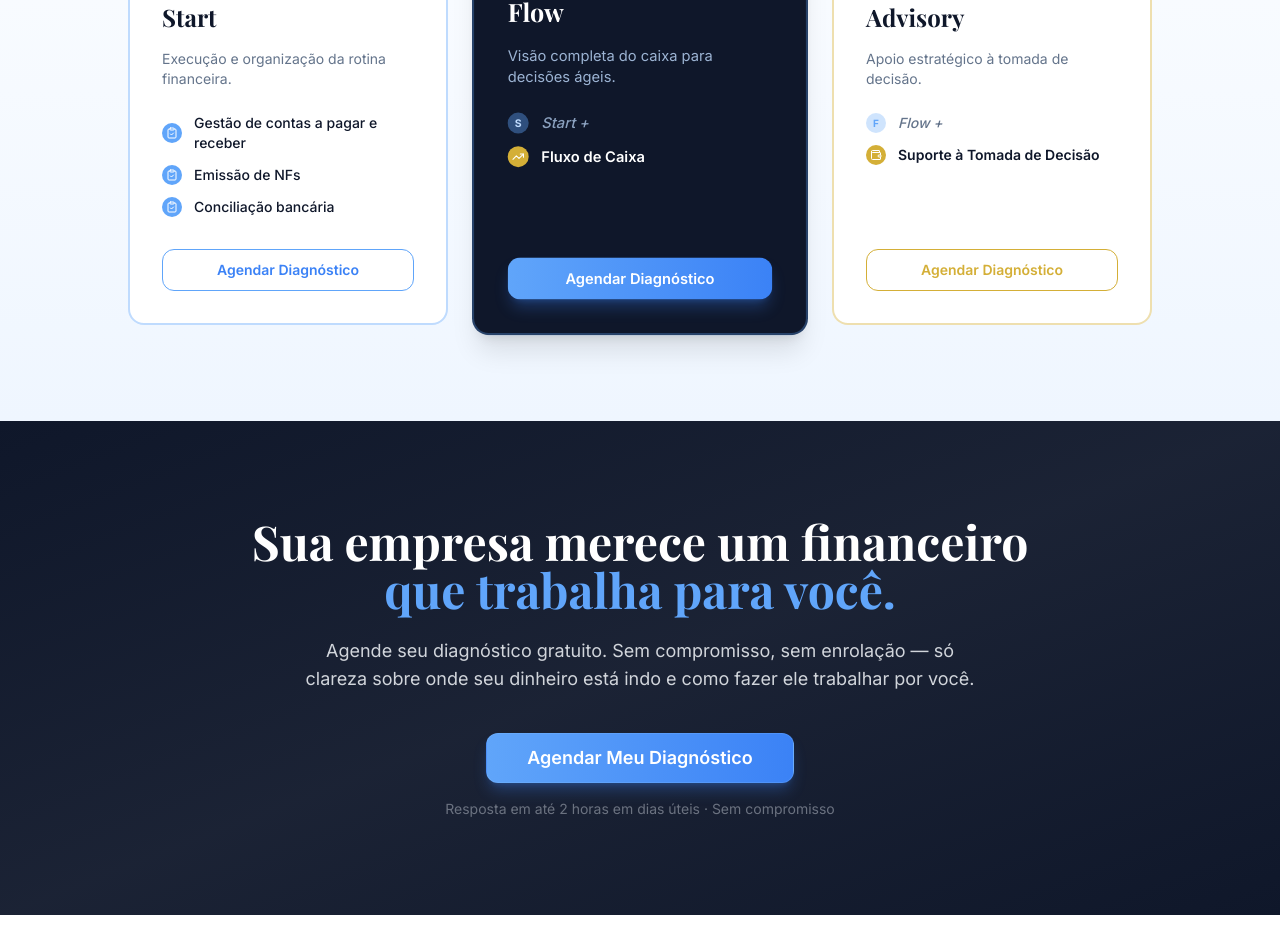
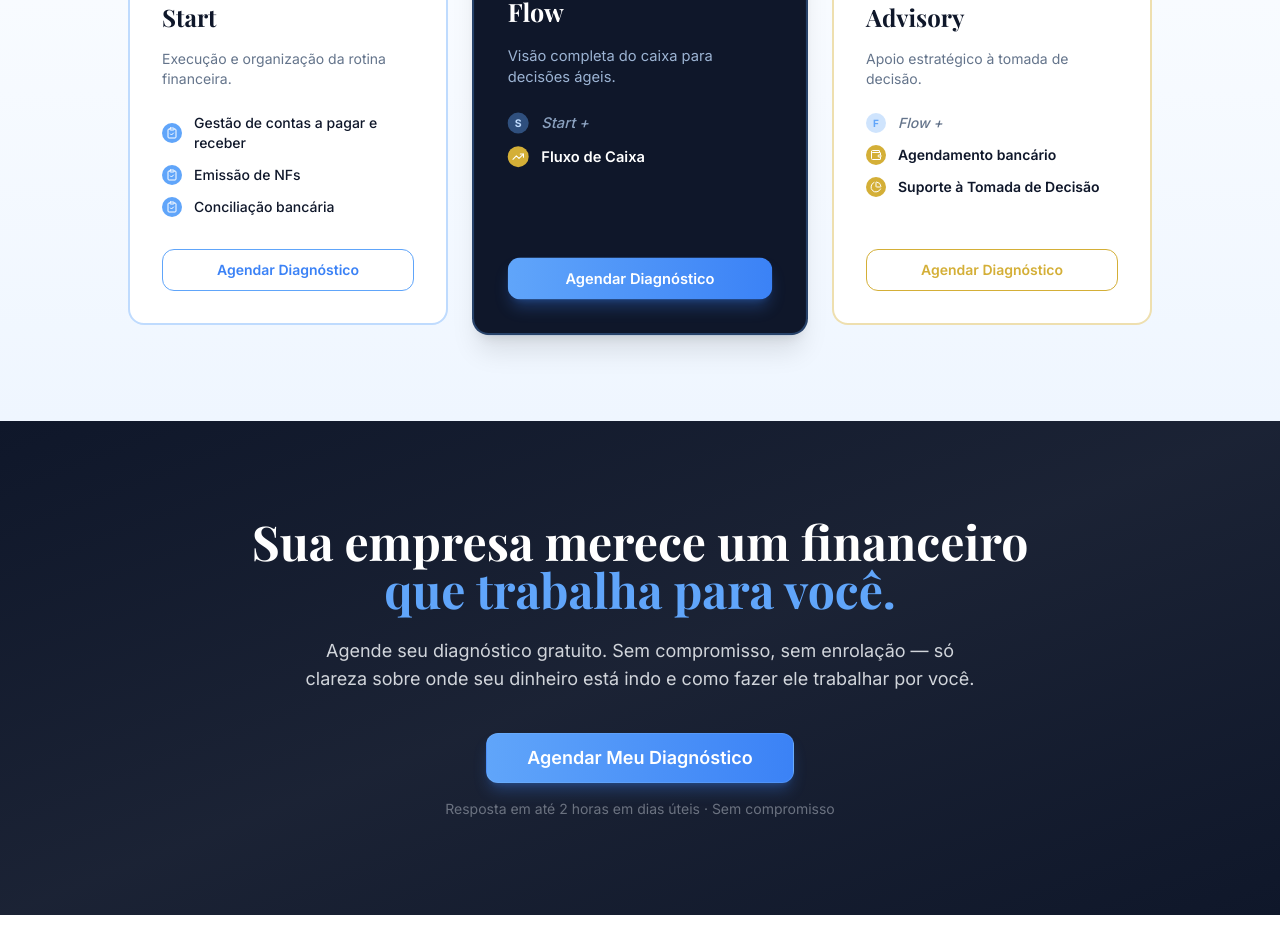
Before and after one commit to vmrauch-sketch/BPO-FINANCEIRO, a React (Vite) app: page / in a window 1280 px wide. Shown: the part 6244-7186 px from the top of the page. Built offline with nearby package versions, Linux system fonts and the light colour scheme.

Commit message:
Atualizou planos Flow e Advisory
Co-authored-by: vmrauch-sketch <227260431+vmrauch-sketch@users.noreply.github.com>

```diff
--- a/src/pages/ValoromBPO.tsx
+++ b/src/pages/ValoromBPO.tsx
@@ -604,6 +604,12 @@ const ValoromBPO = () => {
                     <div className="w-5 h-5 bg-[#D4AF37] rounded-full flex items-center justify-center flex-shrink-0">
                       <Wallet className="w-3 h-3 text-white" />
                     </div>
+                    <span className="text-sm text-primary font-semibold">Agendamento bancário</span>
+                  </div>
+                  <div className="flex items-center gap-3">
+                    <div className="w-5 h-5 bg-[#D4AF37] rounded-full flex items-center justify-center flex-shrink-0">
+                      <PieChart className="w-3 h-3 text-white" />
+                    </div>
                     <span className="text-sm text-primary font-semibold">Suporte à Tomada de Decisão</span>
                   </div>
                 </div>
```
